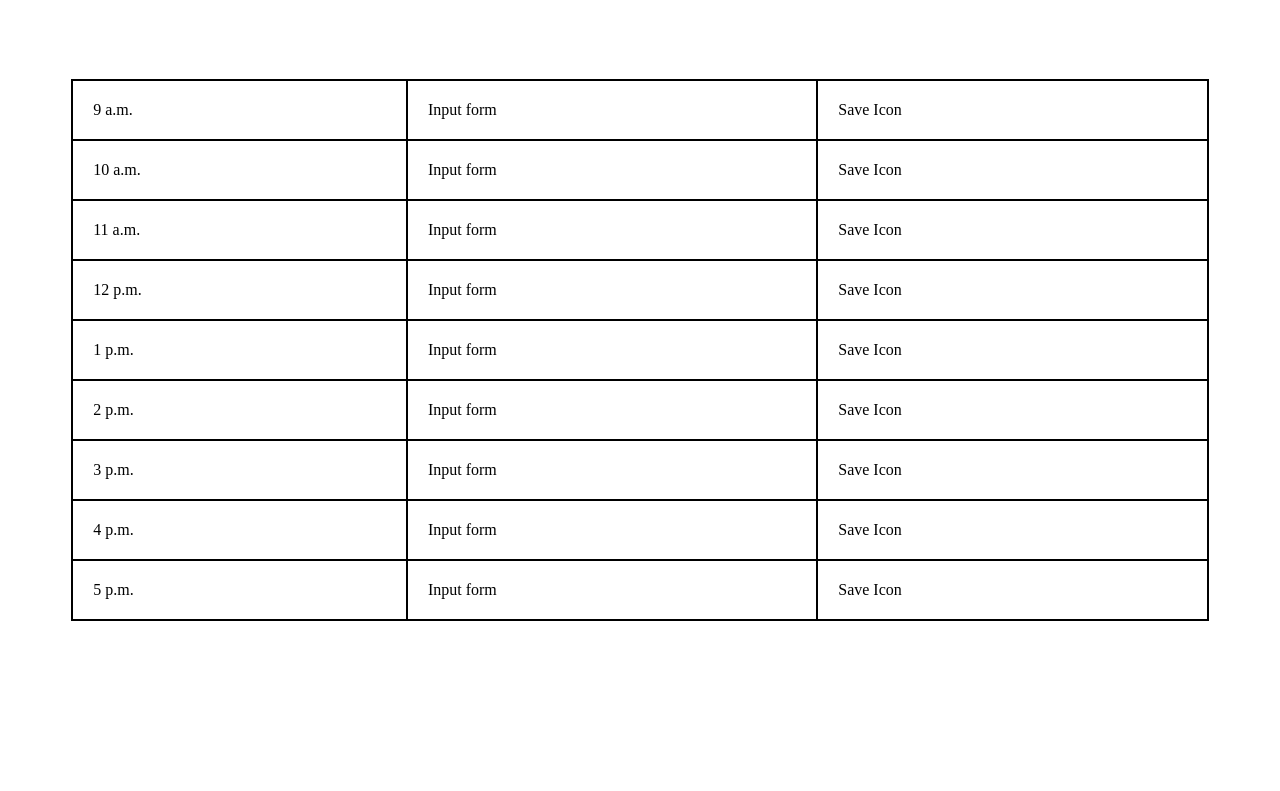
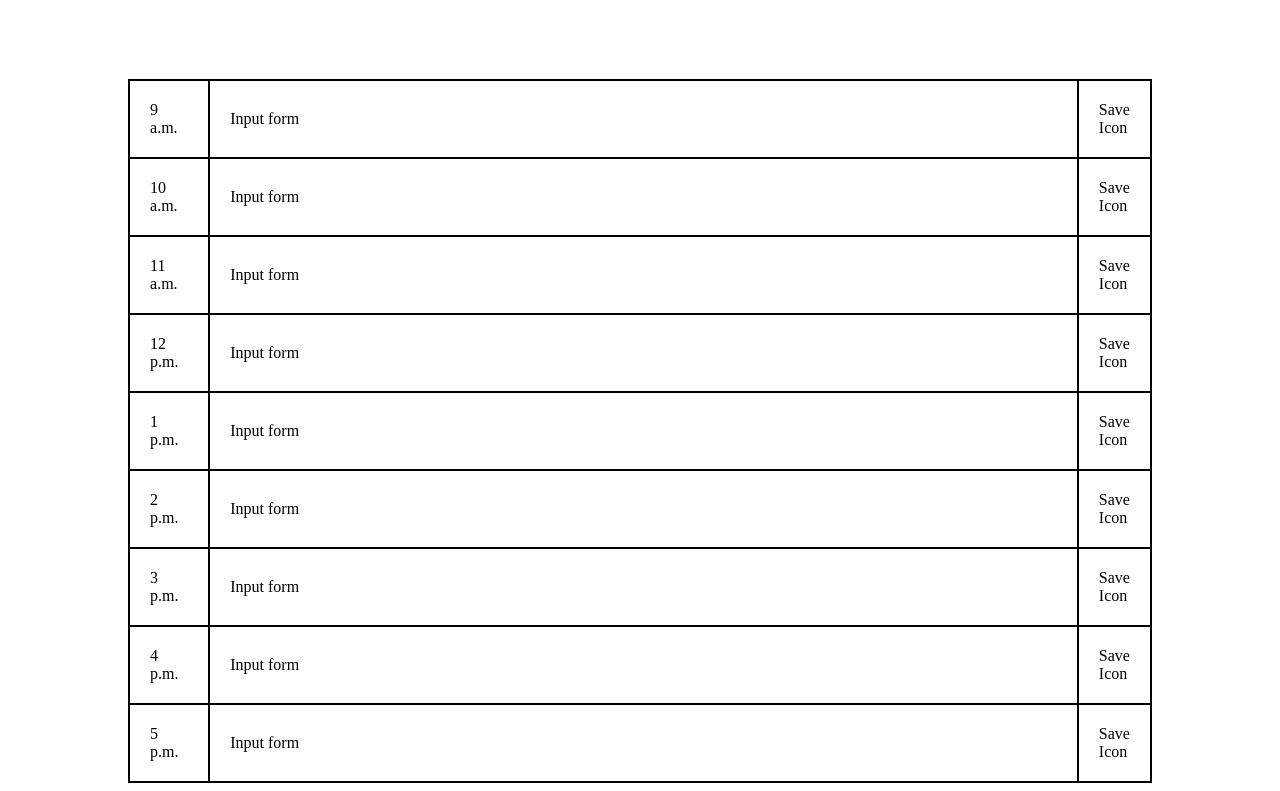
Before and after one commit to spenrad/Daily-Planner, a plain HTML site: page index.html in a window 1280 px wide. Shown: the part 129-920 px from the top of the page. Before the commit the page ends 800 px from the top, so only its background shows below. Drawn offline with Linux system fonts and the light colour scheme.

Commit message:
improved stlying for further clarity of desired page build

```diff
--- a/index.html
+++ b/index.html
@@ -22,47 +22,47 @@
             <tr>
                 <td>9 a.m.</td>
                 <td class= "input">Input form</td>
-                <td>Save Icon</td>
+                <td class= "save">Save Icon</td>
             </tr>
             <tr>
                 <td>10 a.m.</td>
                 <td class= "input">Input form</td>
-                <td>Save Icon</td>
+                <td class= "save">Save Icon</td>
             </tr>
             <tr>
                 <td>11 a.m.</td>
                 <td class= "input">Input form</td>
-                <td>Save Icon</td>
+                <td class= "save">Save Icon</td>
             </tr>
             <tr>
                 <td>12 p.m.</td>
                 <td class= "input">Input form</td>
-                <td>Save Icon</td>
+                <td class= "save">Save Icon</td>
             </tr>
             <tr>
                 <td>1 p.m.</td>
                 <td class= "input">Input form</td>
-                <td>Save Icon</td>
+                <td class= "save">Save Icon</td>
             </tr>
             <tr>
                 <td>2 p.m.</td>
                 <td class= "input">Input form</td>
-                <td>Save Icon</td>
+                <td class= "save">Save Icon</td>
             </tr>
             <tr>
                 <td>3 p.m.</td>
                 <td class= "input">Input form</td>
-                <td>Save Icon</td>
+                <td class= "save">Save Icon</td>
             </tr>
             <tr>
                 <td>4 p.m.</td>
                 <td class= "input">Input form</td>
-                <td>Save Icon</td>
+                <td class= "save">Save Icon</td>
             </tr>
             <tr>
                 <td>5 p.m.</td>
                 <td class= "input">Input form</td>
-                <td>Save Icon</td>
+                <td class= "save">Save Icon</td>
             </tr>
         </table>
     </div>
--- a/style.css
+++ b/style.css
@@ -16,9 +16,19 @@ table, th, td {
 
 table {
     border-collapse: collapse;
-    width: 100%;
+    margin-left: auto;
+    margin-right: auto;
+    width: 90%;
 }
 
 td {
     padding: 20px;
 }
+
+.input {
+    width: 85%;
+}
+
+.save {
+    width: 5%;
+}
```
